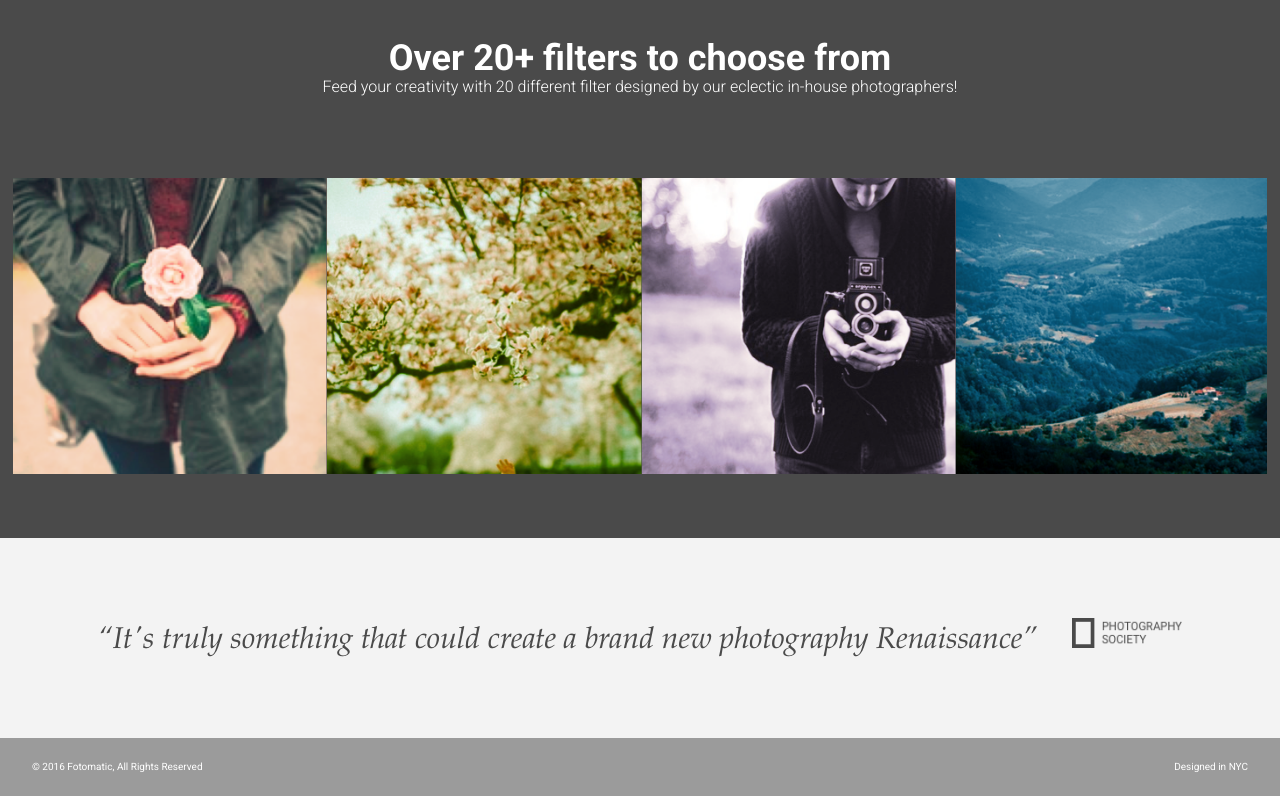
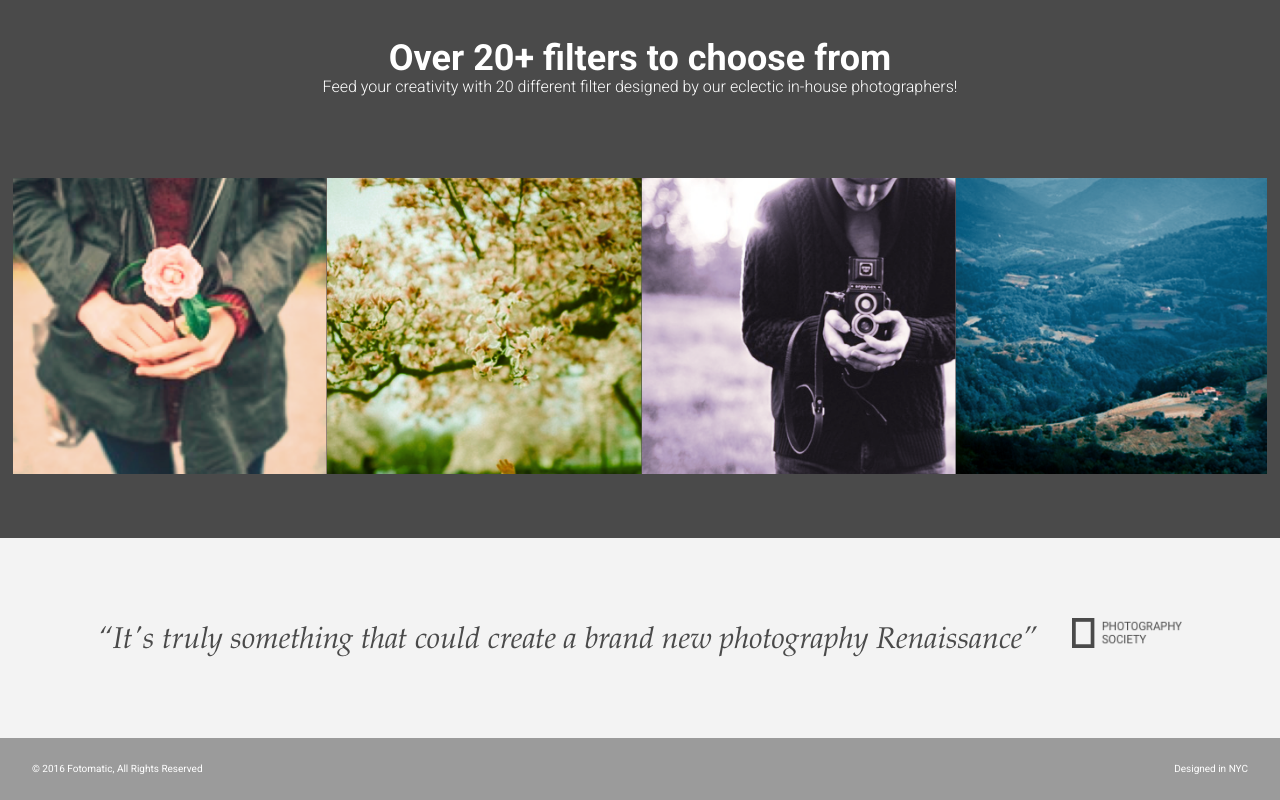
Before and after one commit to tnuma/cdmy-fotomatic, a plain HTML site: page index.html in a window 1280 px wide. Shown: the part 1549-2349 px from the top of the page. Drawn offline with Linux system fonts and the light colour scheme; a web font is replaced by a local one.

Commit message:
💄 fixed footer style

```diff
--- a/resources/css/style.css
+++ b/resources/css/style.css
@@ -469,12 +469,15 @@ header .button {
 
 footer {
   background-color: #9b9b9b;
-  padding: 1.5rem 2rem;
+  /* padding: 1.5rem 2rem; */
 }
 
 footer .content {
+  height: 3.875rem;
+  padding: 0 2rem;
   color: white;
   display: flex;
+  align-items: center;
   font-size: .75rem;
 }
 
```
